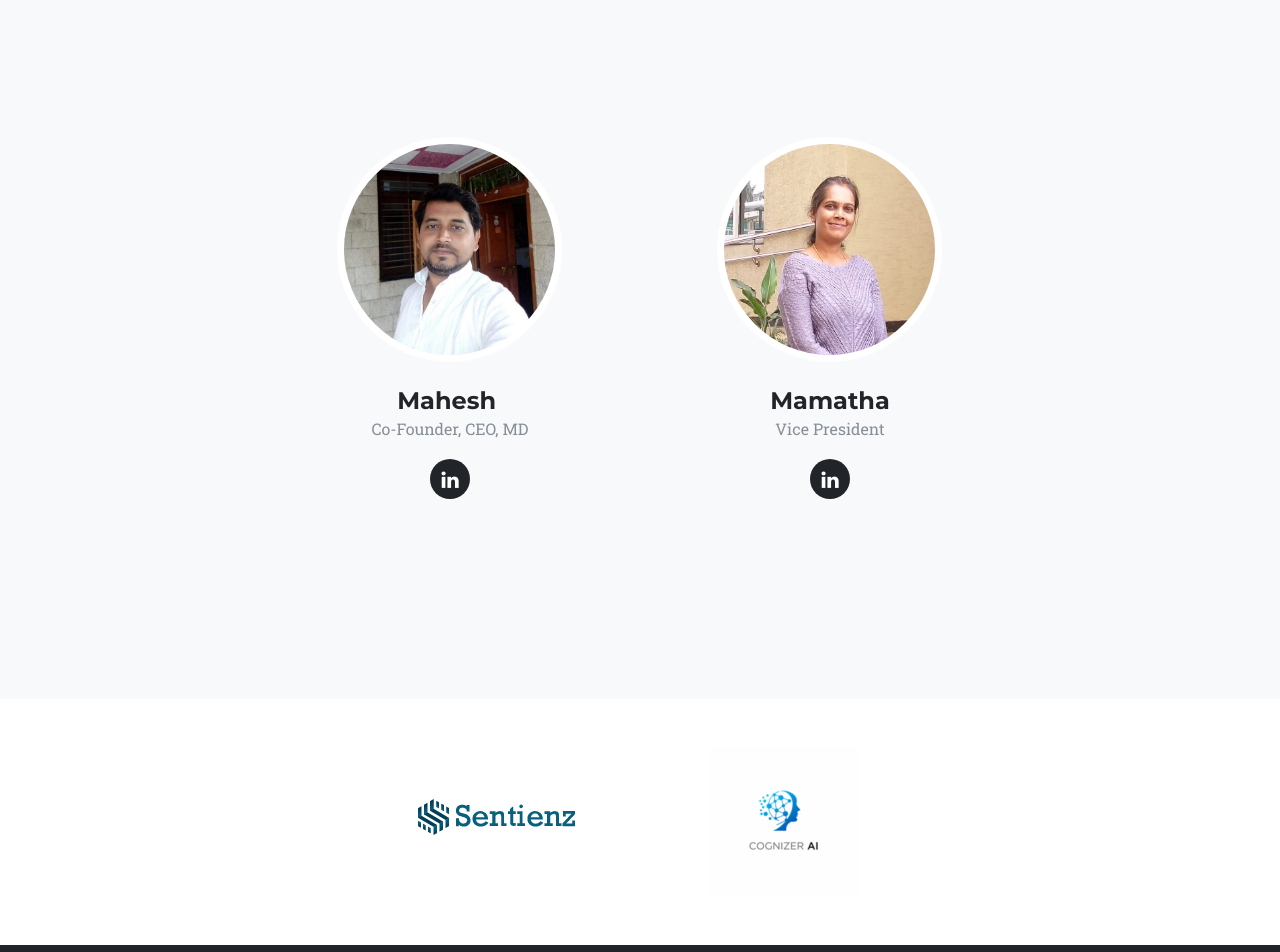
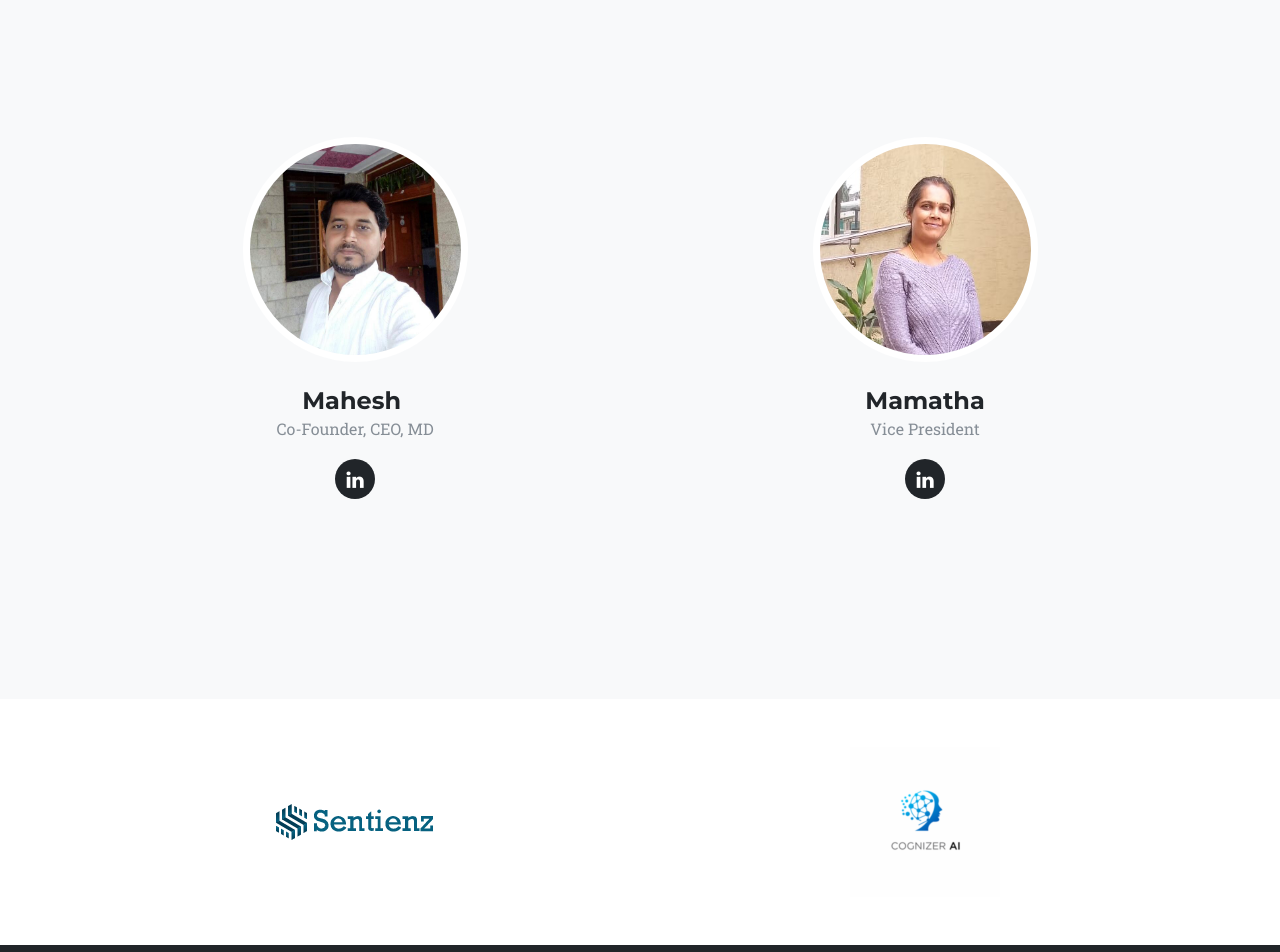
Before and after one commit to vishakhmallesh/NeoSoul-Final-Website, a plain HTML site: page index.html in a window 1280 px wide. Shown: the part 3520-4472 px from the top of the page. Drawn offline with nearby package versions, Linux system fonts and the light colour scheme; a web font is replaced by a local one.

Commit message:
Add files via upload

```diff
--- a/index.html
+++ b/index.html
@@ -6,9 +6,9 @@
     <meta name="viewport" content="width=device-width, initial-scale=1.0, shrink-to-fit=no">
     <title>Home - NeoSoul</title>
     <meta name="description" content="NeoSoul is Bengaluru based software solutions company. We work on IoT, Artificial Intelligence, Mobile and Web app development.">
+    <meta property="og:image" content="assets/img/favicon.png">
+    <meta name="NeoSoul" content="NeoSoul is Bengaluru based software solutions company. We work on IoT, Artificial Intelligence, Mobile and Web app development.">
     <meta property="og:type" content="website">
-    <meta name="NeoSoul" content="NeoSoul is Bengaluru based software solutions company. We work on IoT, Artificial Intelligence, Mobile and Web app development.">
-    <meta property="og:image" content="assets/img/favicon.png">
     <link rel="icon" type="image/png" sizes="512x512" href="assets/img/favicon.png">
     <link rel="stylesheet" href="assets/bootstrap/css/bootstrap.min.css">
     <link rel="stylesheet" href="https://fonts.googleapis.com/css?family=Montserrat:400,700">
@@ -138,7 +138,7 @@
     <section id="team" class="bg-light">
         <div class="container">
             <div class="row">
-                <div class="col-sm-4 offset-2">
+                <div class="col">
                     <div class="team-member"><img class="rounded-circle mx-auto" src="assets/img/team/mahesh.jpg">
                         <h4>Mahesh&nbsp;</h4>
                         <p class="text-muted">Co-Founder, CEO, MD</p>
@@ -147,7 +147,7 @@
                         </ul>
                     </div>
                 </div>
-                <div class="col-sm-4">
+                <div class="col">
                     <div class="team-member"><img class="rounded-circle mx-auto" src="assets/img/team/mamatha.jpg">
                         <h4>Mamatha</h4>
                         <p class="text-muted">Vice President</p>
@@ -162,9 +162,8 @@
     <section class="py-5" style="background-color: #ffffff;">
         <div class="container">
             <div class="row">
-                <div class="col-sm-6 col-md-3"><a href="#"></a></div>
-                <div class="col-sm-6 col-md-3" style="padding: 52px;"><a href="#"><img class="img-fluid d-block mx-auto" src="assets/img/clients/sentienz-client.png"></a></div>
-                <div class="col-sm-6 col-md-3"><a href="#"><img class="img-fluid d-block mx-auto" src="assets/img/clients/cognizer-client2-150x150.png"></a></div>
+                <div class="col align-self-center"><a href="#"><img class="img-fluid d-block mx-auto" src="assets/img/clients/sentienz-client.png"></a></div>
+                <div class="col"><a href="#"><img class="img-fluid d-block mx-auto" src="assets/img/clients/cognizer-client2-150x150.png"></a></div>
             </div>
         </div>
     </section>
@@ -179,7 +178,7 @@
                 <div class="col-lg-12">
                     <form id="contactForm" name="contactForm" novalidate="novalidate">
                         <div class="form-row">
-                            <div class="col-md-6 offset-3"><iframe allowfullscreen="" frameborder="0" src="https://www.google.com/maps/embed/v1/place?key=AIzaSyBSrNVw0GfJFBBpUMvBIYPiSBJs2yRgvfQ&amp;q=NeoSoul+Software+Solutions+Private+Limited&amp;zoom=11" width="100%" height="400"></iframe></div>
+                            <div class="col"><iframe allowfullscreen="" frameborder="0" src="https://www.google.com/maps/embed/v1/place?key=AIzaSyBSrNVw0GfJFBBpUMvBIYPiSBJs2yRgvfQ&amp;q=NeoSoul+Software+Solutions+Private+Limited&amp;zoom=11" width="100%" height="400"></iframe></div>
                             <div
                                 class="col-lg-12 text-center">
                                 <div id="success" style="height: 68px;"></div><a class="btn btn-primary btn-xl text-uppercase" role="button" id="sendMessageButton" href="mailto:info@neosoulsoft.com">Send Message</a></div>
```
